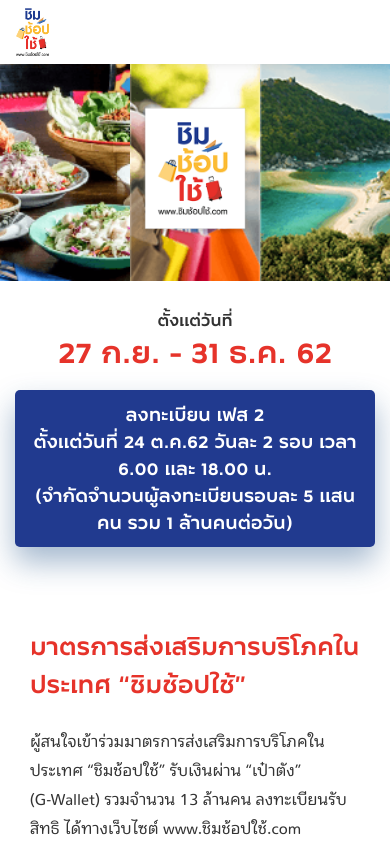
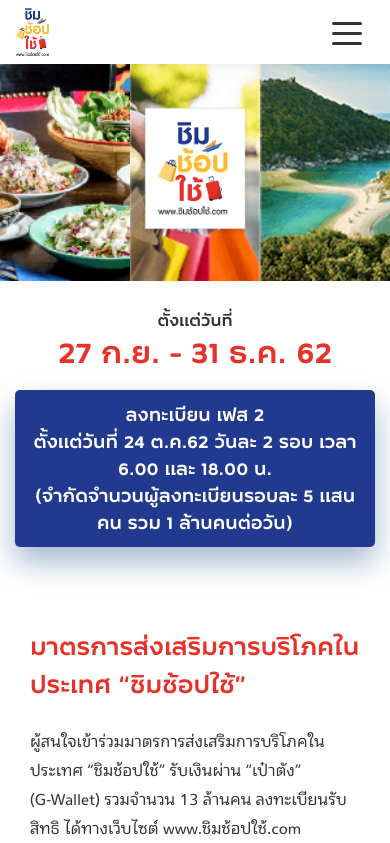
Before and after one commit to patipon1998/ywc17_homework, a React (Create React App) app: page / in a window 390 px wide. Shown: the top 843 px of the page. Built offline with nearby package versions, Linux system fonts and the light colour scheme; no server answers.

Commit message:
complete

```diff
--- a/src/conponent/Navbar.jsx
+++ b/src/conponent/Navbar.jsx
@@ -1,4 +1,4 @@
-import React from 'react';
+import React, { useState } from 'react';
 import { map, get } from 'lodash';
 
 import logoPic from '../img/logo_nav.png';
@@ -6,6 +6,8 @@
 import './Navbar.scss';
 
 const Navbar = props => {
+    const [isOpen, setIsOpen] = useState(0);
+
     const handleRenderNavItems = size => {
         return map(props.navbarItems, item => {
             return (
@@ -29,24 +31,6 @@
                     <a className="navbar-brand" href="#">
                         <img src={logoPic} />
                     </a>
-                    {/* <button
-                        className="navbar-toggler first-button collapsed hamburger hamburger--elastic"
-                        type="button"
-                        data-toggle="collapse"
-                        data-target="#navbarSupportedContent20"
-                        aria-controls="navbarSupportedContent20"
-                        aria-expanded="false"
-                        aria-label="Toggle navigation"
-                    > */}
-                    {/* <div className="animated-icon1">
-                            <span></span>
-                            <span></span>
-                            <span></span>
-                        </div> */}
-                    {/* <span className="hamburger-box">
-                            <span className="hamburger-inner" />
-                        </span> */}
-                    {/* </button> */}
                     <button
                         class="navbar-toggler first-button"
                         type="button"
@@ -55,8 +39,17 @@
                         aria-controls="navbarSupportedContent20"
                         aria-expanded="false"
                         aria-label="Toggle navigation"
+                        onClick={() => {
+                            setIsOpen(!isOpen);
+                        }}
                     >
-                        <div class="animated-icon1">
+                        <div
+                            class={
+                                isOpen
+                                    ? 'animated-icon1 open'
+                                    : 'animated-icon1'
+                            }
+                        >
                             <span></span>
                             <span></span>
                             <span></span>
--- a/src/conponent/Navbar.scss
+++ b/src/conponent/Navbar.scss
@@ -1,16 +1,10 @@
-// @import '../../node_modules/hamburgers/_sass/hamburgers/hamburgers.scss';
-
 @font-face {
     font-family: 'TATSanaChon';
-    // font-style: normal;
-    // font-weight: 100;
     src: url('../font/TATSanaChon-Regular.woff2') format('woff2');
 }
 
 @font-face {
     font-family: 'TATSanaSuksa';
-    // font-style: normal;
-    // font-weight: 100;
     src: url('../font/TATSanaSuksa-Regular.woff2') format('woff2');
 }
 
@@ -49,10 +43,6 @@
             .navbar-brand {
                 color: rgba(0, 0, 0, 0.9);
             }
-            // .navbar-toggler {
-            //     color: rgba(0, 0, 0, 0.5);
-            //     border-color: rgba(0, 0, 0, 0.1);
-            // }
         }
 
         .navbar-brand {
@@ -84,22 +74,77 @@
             text-decoration: none;
         }
 
-        // li {
-        //     font-family: 'TATSanaSuksa';
-        //     font-size: 16px;
-        //     color: #333333;
-        //     line-height: 1.8;
-        //     font-weight: 400;
-        // }
+        .navbar-toggler:focus {
+            outline: 0;
+        }
 
-        // .navbar-collapse {
-        //     -ms-flex-preferred-size: 100%;
-        //     flex-basis: 100%;
-        //     -ms-flex-positive: 1;
-        //     flex-grow: 1;
-        //     -ms-flex-align: center;
-        //     align-items: center;
-        // }
+        .animated-icon1 {
+            width: 30px;
+            height: 20px;
+            position: relative;
+            margin: 0px;
+            -webkit-transform: rotate(0deg);
+            -moz-transform: rotate(0deg);
+            -o-transform: rotate(0deg);
+            transform: rotate(0deg);
+            -webkit-transition: 0.5s ease-in-out;
+            -moz-transition: 0.5s ease-in-out;
+            -o-transition: 0.5s ease-in-out;
+            transition: 0.5s ease-in-out;
+            cursor: pointer;
+
+            span {
+                background: #333333;
+                display: block;
+                position: absolute;
+                height: 3px;
+                width: 100%;
+                border-radius: 9px;
+                opacity: 1;
+                left: 0;
+                -webkit-transform: rotate(0deg);
+                -moz-transform: rotate(0deg);
+                -o-transform: rotate(0deg);
+                transform: rotate(0deg);
+                -webkit-transition: 0.25s ease-in-out;
+                -moz-transition: 0.25s ease-in-out;
+                -o-transition: 0.25s ease-in-out;
+                transition: 0.25s ease-in-out;
+            }
+
+            span:nth-child(1) {
+                top: 0px;
+            }
+
+            span:nth-child(2) {
+                top: 10px;
+            }
+
+            span:nth-child(3) {
+                top: 20px;
+            }
+        }
+
+        .animated-icon1.open {
+            span:nth-child(1) {
+                top: 11px;
+                -webkit-transform: rotate(135deg);
+                -moz-transform: rotate(135deg);
+                -o-transform: rotate(135deg);
+                transform: rotate(135deg);
+            }
+            span:nth-child(2) {
+                opacity: 0;
+                left: -60px;
+            }
+            span:nth-child(3) {
+                top: 11px;
+                -webkit-transform: rotate(-135deg);
+                -moz-transform: rotate(-135deg);
+                -o-transform: rotate(-135deg);
+                transform: rotate(-135deg);
+            }
+        }
     }
 }
 
@@ -109,25 +154,8 @@
     }
 
     .container-fluid {
-        // width: 100%;
-        // padding-right: 15px;
-        // padding-left: 15px;
-        // margin-right: auto;
-        // margin-left: auto;
-
         .row {
-            // display: -ms-flexbox;
-            // display: flex;
-            // -ms-flex-wrap: wrap;
-            // flex-wrap: wrap;
-            // margin-right: -15px;
-            // margin-left: -15px;
-
             .col-12 {
-                // -ms-flex: 0 0 100%;
-                // flex: 0 0 100%;
-                // max-width: 100%;
-
                 .header-links {
                     list-style: none;
                     margin: 0;
--- a/src/pages/HomePage.jsx
+++ b/src/pages/HomePage.jsx
@@ -61,8 +61,6 @@
                                     6.00 และ 18.00 น.
                                     <br />
                                     {`(จำกัดจำนวนผู้ลงทะเบียนรอบละ 5 แสนคน รวม 1 ล้านคนต่อวัน)`}
-                                    {/* <br />
-                                    รอบเวลา 18.00 น. จำนวน 87,212 คน */}
                                 </button>
                                 <hr />
                             </a>
```
Also changed, not shown: src/conponent/Footer.scss (+0 -10 lines).
